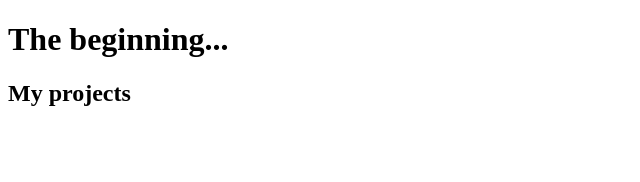
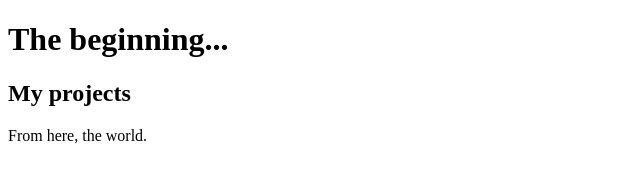
Before and after one commit to tiagombp/dataviz-home, a plain HTML site: page index.html in a window 1280 px wide. Shown: the whole page, without its empty margins (0-640 px from the left). Drawn offline with Linux system fonts and the light colour scheme.

Commit message:
Updated index

```diff
--- a/index.html
+++ b/index.html
@@ -1,3 +1,6 @@
 <!DOCTYPE html>
 <h1>The beginning...</h1>
 <h2>My projects</h2>
+<p>
+  From here, the world.
+</p>
```
